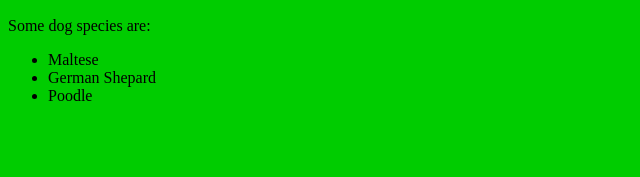
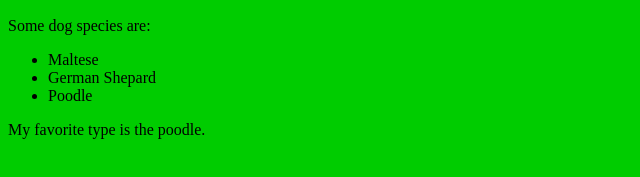
Before and after one commit to BountyHunterEmpire/BountyHunterEmpire.github.io, a plain HTML site: page README.index.html in a window 1280 px wide. Shown: the part 435-612 px from the top of the page, without its empty margins (0-640 px from the left). Drawn offline with Linux system fonts and the light colour scheme.

Commit message:
Update README.index.html

```diff
--- a/README.index.html
+++ b/README.index.html
@@ -27,5 +27,8 @@
         <li>German Shepard</li>
         <li>Poodle</li>
       </ul>
+      <p>
+          My favorite type is the poodle.
+      </p>
     </body>
 </html>
```
